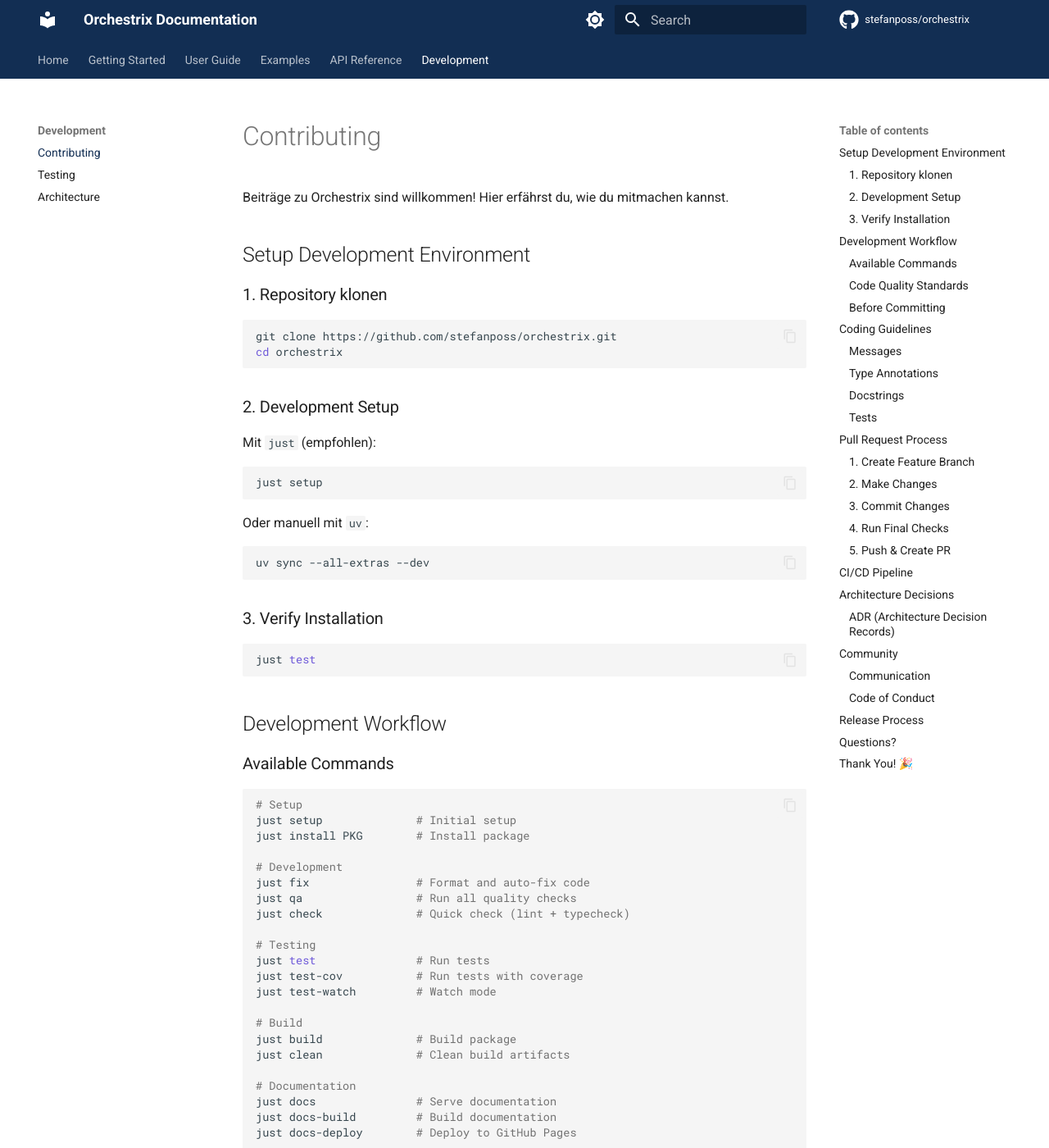
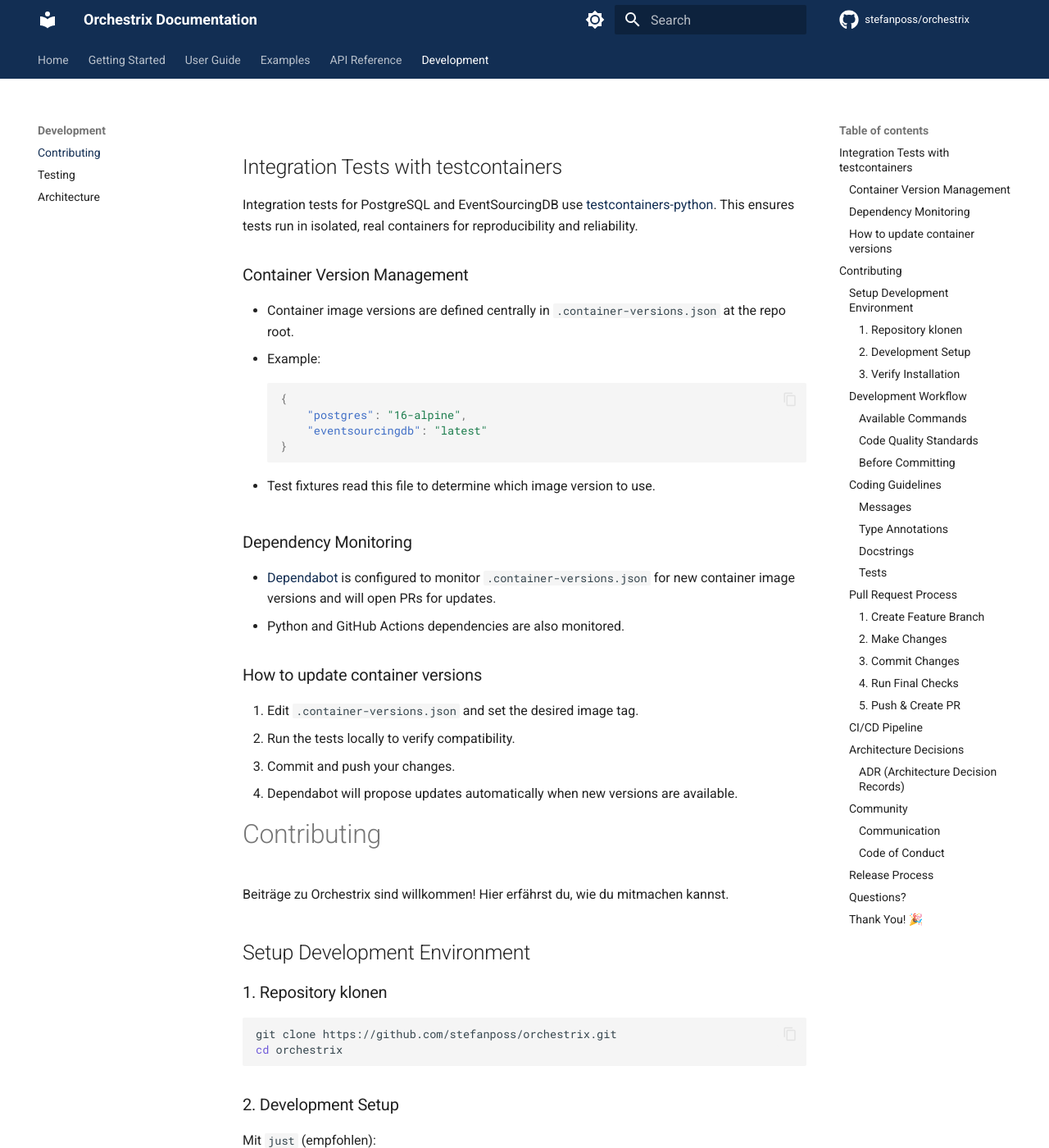
Before and after one commit to stefanposs/orchestrix, an MkDocs documentation site: the page built from docs/mkdocs/development/contributing.md, in a window 1280 px wide and 1400 px high. Shown: the whole window at 82% size. Built offline with MkDocs 1.6.1 and Material for MkDocs 9.7.7, drawn with Linux system fonts in a browser that asks for light colours; comment, search, counter and statistics services are not loaded.

Commit message:
test: use testcontainers for Postgres integration tests, centralize container versions, document and enable Dependabot monitoring (Python 3.14 compatible)

````diff
--- a/docs/mkdocs/development/contributing.md
+++ b/docs/mkdocs/development/contributing.md
@@ -1,3 +1,32 @@
+## Integration Tests with testcontainers
+
+Integration tests for PostgreSQL and EventSourcingDB use [testcontainers-python](https://testcontainers.com/). This ensures tests run in isolated, real containers for reproducibility and reliability.
+
+### Container Version Management
+
+- Container image versions are defined centrally in `.container-versions.json` at the repo root.
+- Example:
+
+    ```json
+    {
+        "postgres": "16-alpine",
+        "eventsourcingdb": "latest"
+    }
+    ```
+
+- Test fixtures read this file to determine which image version to use.
+
+### Dependency Monitoring
+
+- [Dependabot](https://github.com/dependabot) is configured to monitor `.container-versions.json` for new container image versions and will open PRs for updates.
+- Python and GitHub Actions dependencies are also monitored.
+
+### How to update container versions
+
+1. Edit `.container-versions.json` and set the desired image tag.
+2. Run the tests locally to verify compatibility.
+3. Commit and push your changes.
+4. Dependabot will propose updates automatically when new versions are available.
 # Contributing
 
 Beiträge zu Orchestrix sind willkommen! Hier erfährst du, wie du mitmachen kannst.
````
Also changed, not shown: .container-versions.json (added), 3 other files.
